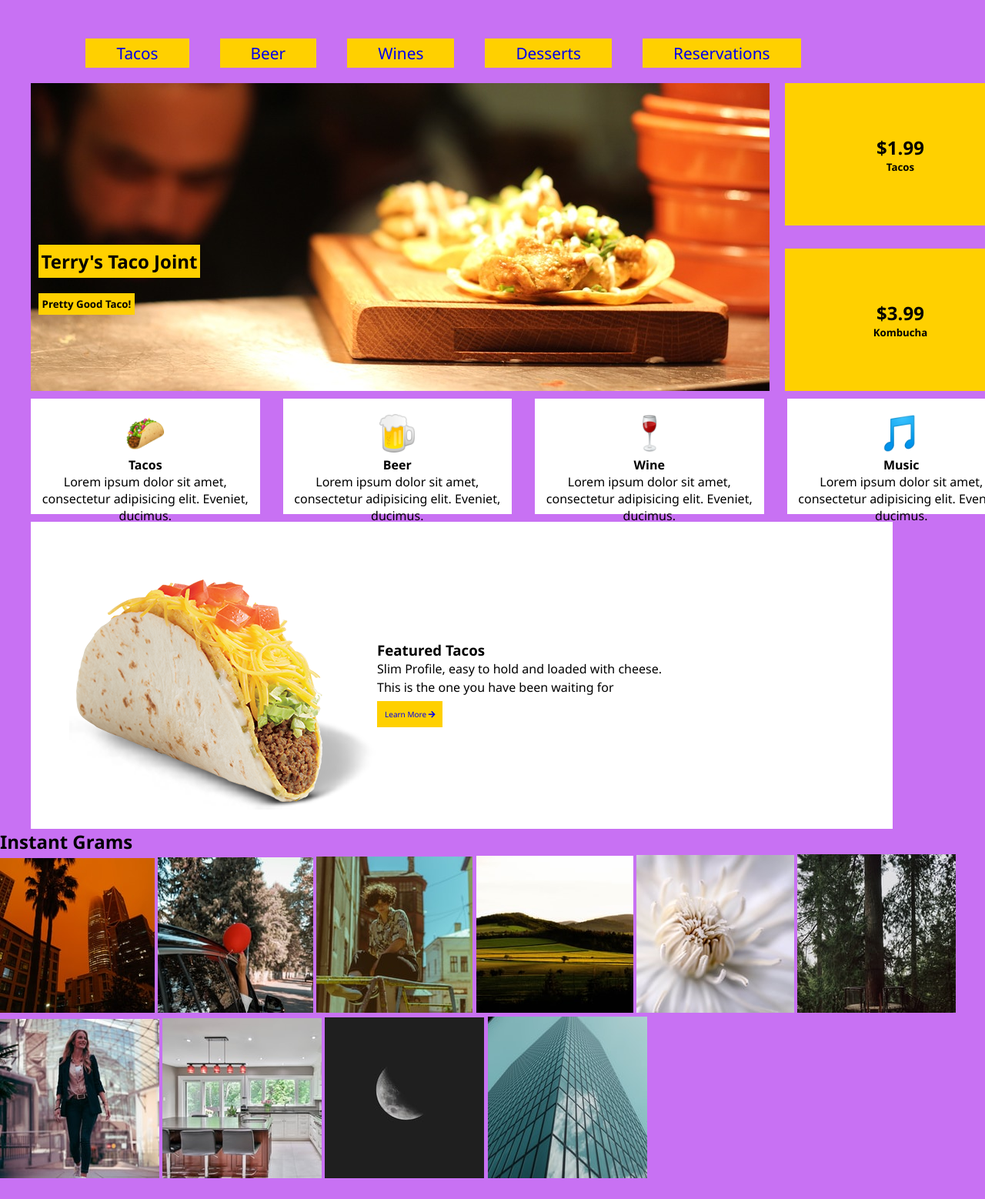
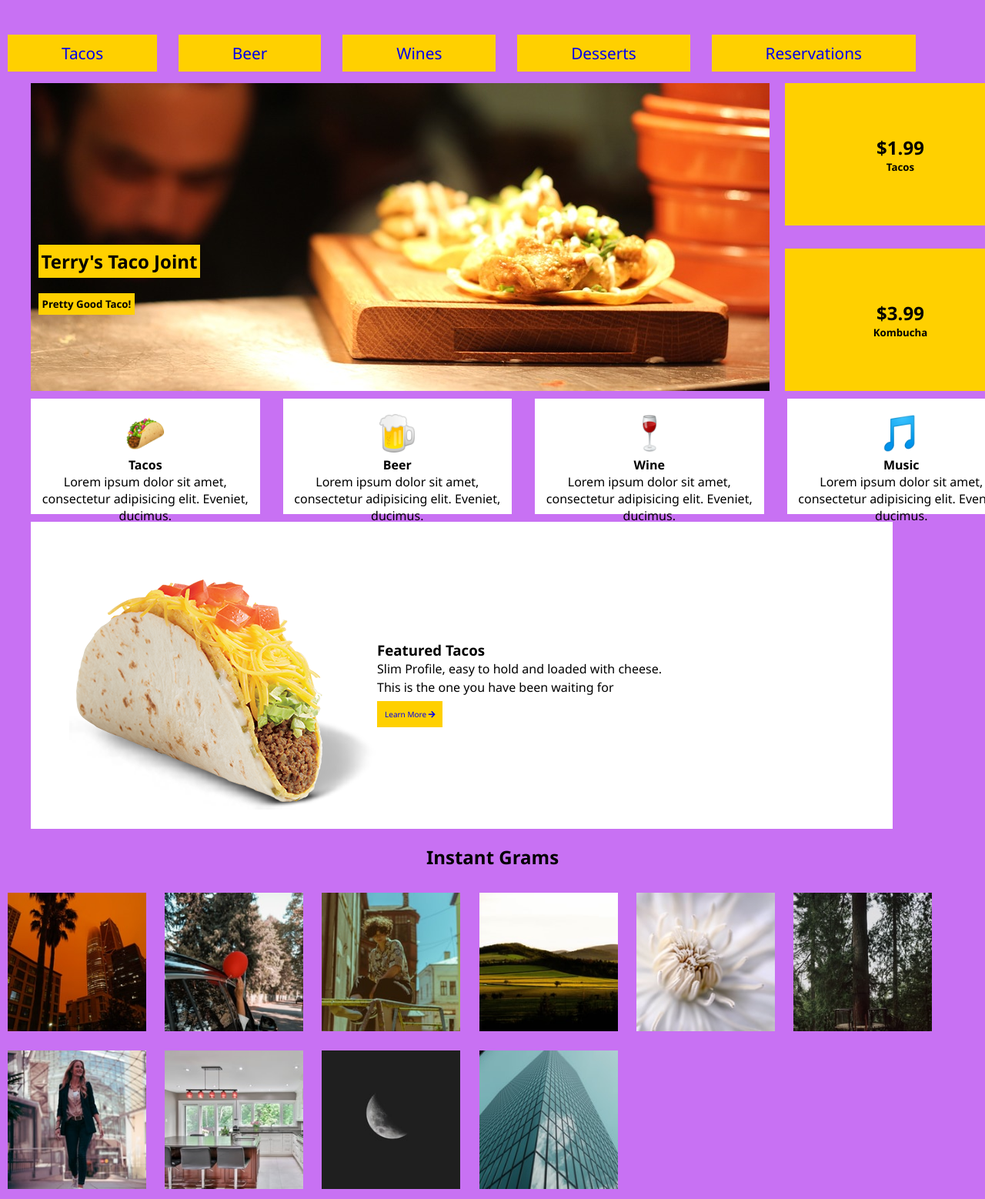
Before and after one commit to afrochef22/experiments, a plain HTML site: page Restuarant website/index.html in a window 1280 px wide. Shown: the top 1558 px of the page at 77% size. Before the commit the page ends 1536 px from the top, so only its background shows below. Drawn offline with Linux system fonts and the light colour scheme.

Commit message:
resturant

```diff
--- a/Restuarant website/index.html
+++ b/Restuarant website/index.html
@@ -83,8 +83,12 @@
 
         </div>
     </section>
-    <section>
-        <h2>Instant Grams</h2>
+    <section class="grams">
+        <h2>
+
+            Instant Grams
+
+        </h2>
         <img src="./Image/city.jpg" alt="">
         <img src="./Image/car_ride.jpg" alt="">
         <img src="./Image/kid.jpg" alt="">
--- a/Restuarant website/style.css
+++ b/Restuarant website/style.css
@@ -19,27 +19,28 @@ body {
     background: #fff;
 }
 nav {
-    max-width: 90%;
+    max-width: 1200px;
     margin-top: 50px;
-    margin-bottom: 20px
+    margin-bottom: 20px;
+
 }
  ul{
     display: flex;
-    justify-content: center;
+    justify-content: space-between;
     list-style: none;
 
 }
 
 nav li {
-    display: inline-block;
-    padding: 5px 20px;
-    align-items: stretch
+
+    padding: 5px 10px;
+
 
  }
 
 .btn {
     text-decoration: none;
-    padding: 5px 40px;
+    padding: 10px 70px;
     margin-top: 50px;
     margin-bottom: 20px;
     font-size: 1.3rem;
@@ -169,3 +170,24 @@ nav li {
     position: relative;
     bottom: 140px;
 }
+
+.grams h2 {
+    text-align: center;
+    margin: 20px
+}
+
+.grams img {
+    padding: 10px;
+    height: 200px;
+    width: 200px;
+}
+
+@media(max-width:768px){
+    .showcase-img {
+        background: url('./Image/taco.jpg') no-repeat center center/cover;
+        height: 400px;
+        width: 25rem;
+        margin-left: 40px;
+
+    }
+}
```
